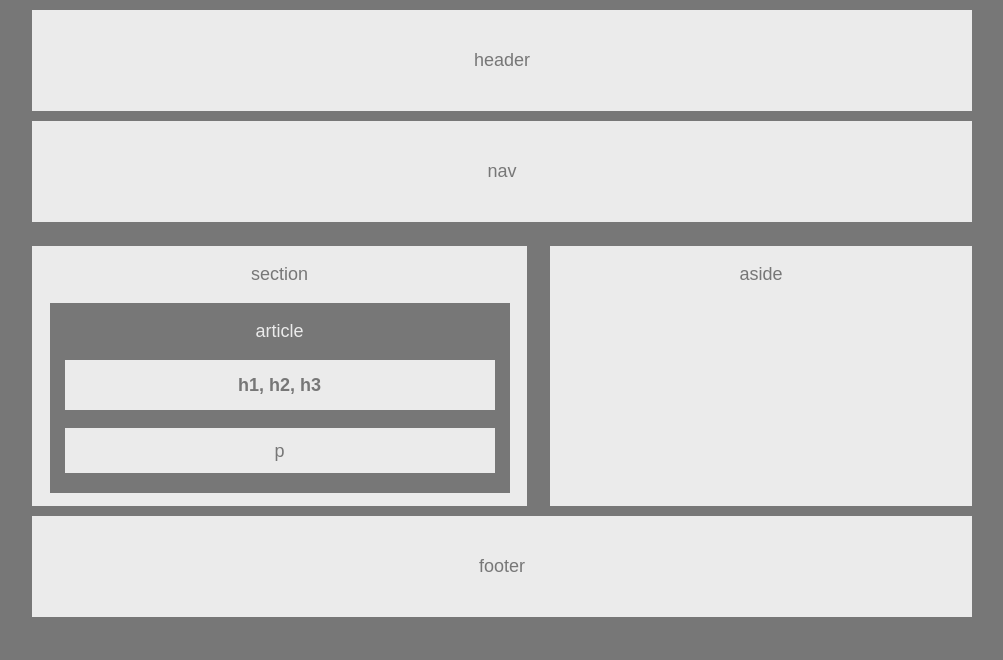
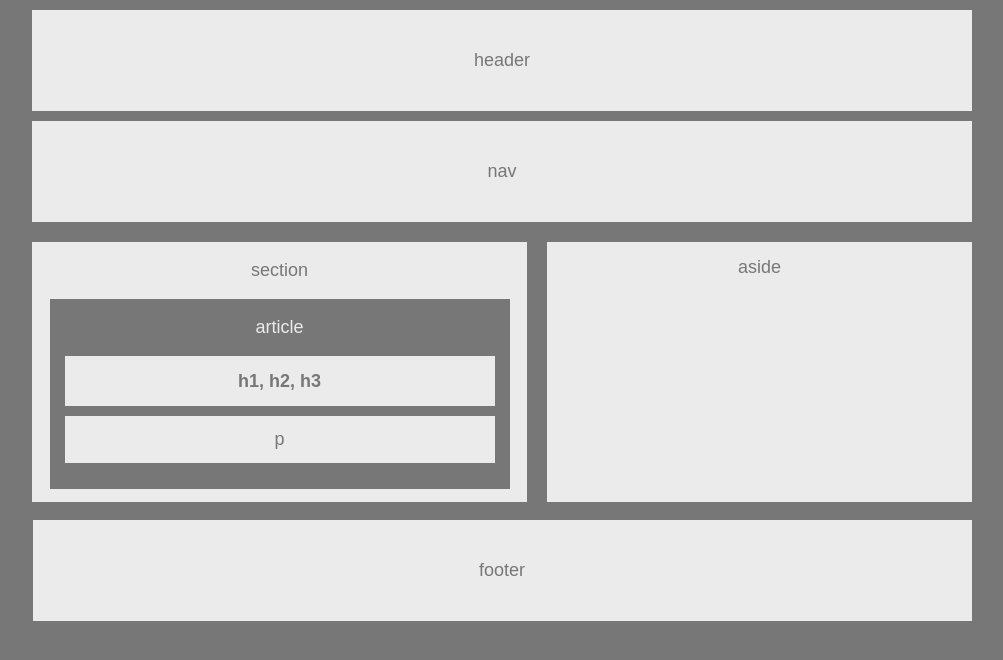
Before and after one commit to rjshoemaker55/HW-Wireframe, a plain HTML site: page index.html in a window 1280 px wide. Shown: the whole page, without its empty margins (138-1141 px from the left). Drawn offline with Linux system fonts and the light colour scheme.

Commit message:
Fixed footer margins and cleaned up code some more

```diff
--- a/index.html
+++ b/index.html
@@ -15,34 +15,30 @@
         nav
     </p>
 
-
-    <div id="section">
-        <p id="sectionHeader">
+    <div id="section" class="middle">
+        <p>
             section
         </p>
 
         <div id="article">
-            <p id="articlePara">
+            <p>
                 article
             </p>
             <div id="headerTags">
                 <h1>h1,</h1>
                 <h2> h2,</h2>
-                <h3> h3<h3>
+                <h3> h3</h3>
             </div>
-            <div id="paraTag">
-                <p id="paraText">
-                    p
-                </p>
-            </div>
+            <p id="paraBox">
+                p
+            </p>
         </div>
     </div>
 
-    <div id="aside">
-        <p id="asideHeader">
+
+    <p id="aside" class="middle">
             aside
-        </p>
-    </div>
+    </p>
 
     <p id="footer" class="fullPage">
         footer
--- a/style.css
+++ b/style.css
@@ -13,7 +13,7 @@ body {
 
 #section {
     width: 495px;
-    margin: 14px 8px 10px 10px;
+    margin: 10px 10px;;
     float: left;
     text-align: center;
     height: 260px;
@@ -28,14 +28,12 @@ body {
 }
 
 #aside {
-    width: 422px;
-    margin: 14px 10px 10px 10px;
-    float: right;
-    height: 260px;
-}
-
-#asideHeader {
+    width: 425px;
+    margin: 10px 10px;
+    float: left;
+    height: 245px;
     text-align: center;
+    padding-top: 15px;
 }
 
 #headerTags {
@@ -53,16 +51,12 @@ h1, h2, h3 {
     font-size: 18px;
 }
 
-#paraTag {
+#paraBox {
     width: 430px;
     margin: 10px 10px 10px 15px;
     color: #777;
     background: #ebebeb;
-    height: 45px;
-}
-
-#paraText {
-    padding-top: 13px;
+    padding: 13px 0px;
 }
 
 .fullPage {
@@ -76,5 +70,9 @@ h1, h2, h3 {
     clear: both;
     content: "";
     display: table;
-    width: 860px;
+    margin: auto;
+    width: 859px;
+    border-top:8px;
+    border-style: solid;
+    border-color: #777;
 }
```
